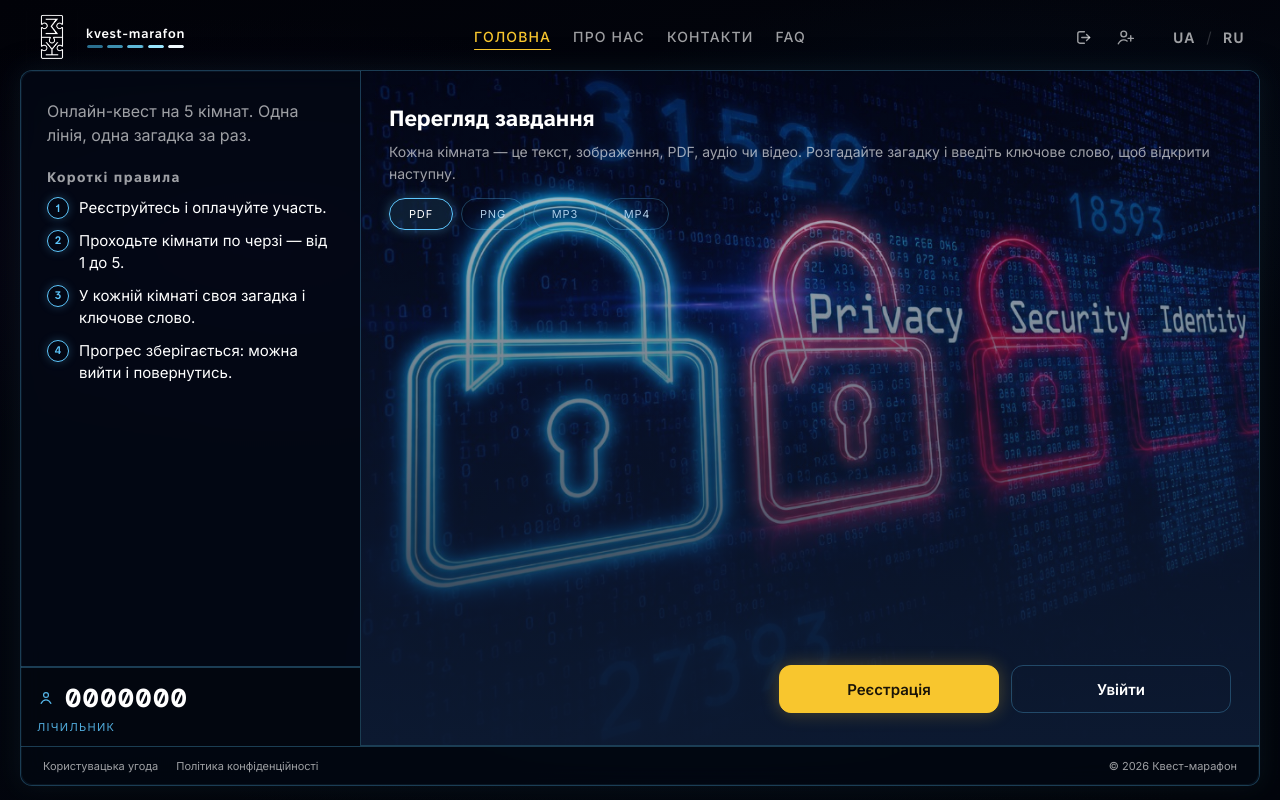
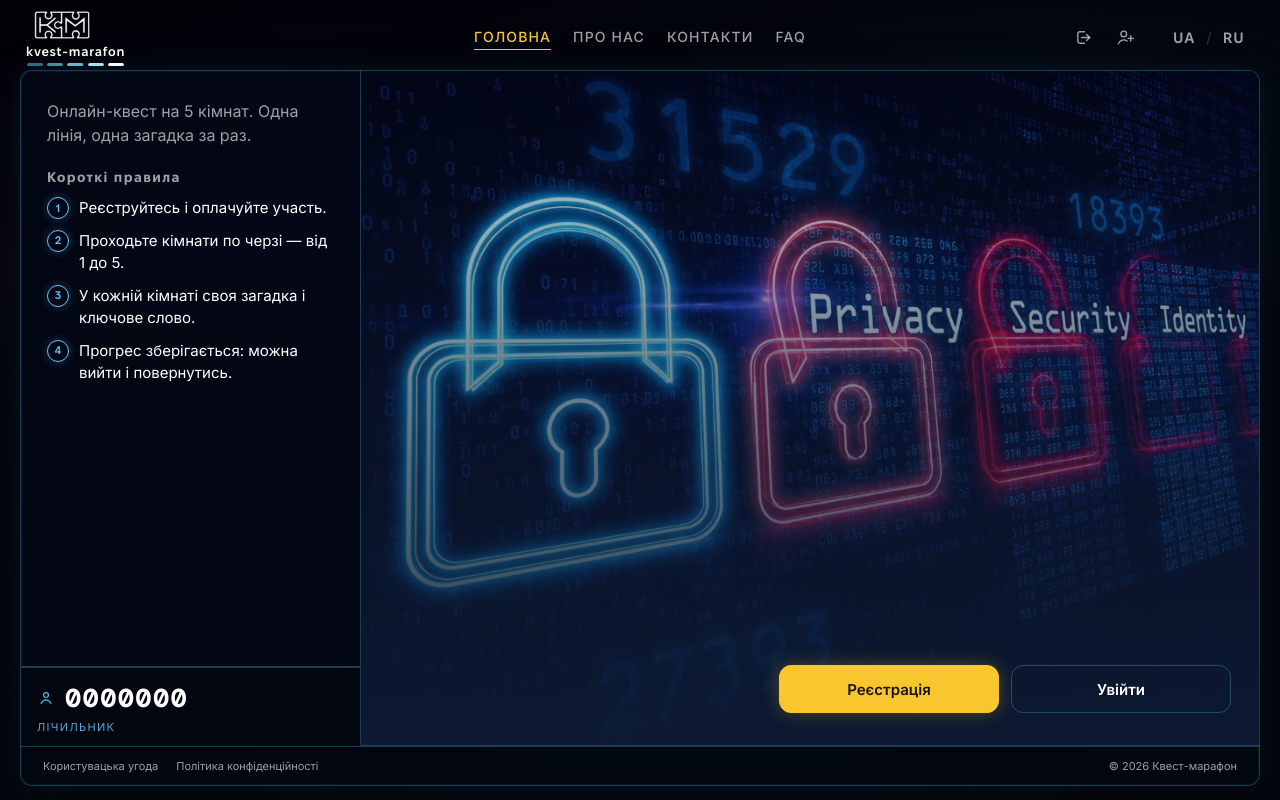
Before and after one commit to prometeylabsanna-lgtm/questmarathon, a Django app: page / in a window 1280 px wide. Run offline with Django 5.2, Linux system fonts and the light colour scheme; data comes from the database, SQL or seed files in the repository.

Commit message:
logo changed

```diff
--- a/static/css/style.css
+++ b/static/css/style.css
@@ -79,13 +79,20 @@ html {
   z-index: 2;
 }
 
-.qm-header__brand {
+a.qm-header__brand,
+a.qm-header__brand:visited,
+a.qm-header__brand:hover {
   display: flex;
-  align-items: center;
-  gap: 8px;
+  flex-direction: column;
+  align-items: flex-start;
+  justify-content: center;
+  gap: 2px;
   min-width: 0;
   flex: 1 1 auto;
   height: var(--qm-header-h);
+  color: var(--qm-text);
+  text-decoration: none;
+  -webkit-text-decoration: none;
 }
 
 .qm-brand-name {
@@ -98,7 +105,7 @@ html {
   flex-shrink: 1;
   min-width: 0;
   max-width: min(160px, 42vw);
-  height: var(--qm-header-h);
+  height: auto;
 }
 
 .qm-brand-name__text {
@@ -417,8 +424,8 @@ html {
   line-height: 0;
   text-decoration: none;
   flex-shrink: 0;
-  width: 44px;
-  height: var(--qm-header-h);
+  width: 56px;
+  height: 28px;
   overflow: visible;
   position: relative;
 }
@@ -427,13 +434,13 @@ html {
   position: absolute;
   left: 50%;
   top: 50%;
-  height: calc(var(--qm-header-h) + 6px);
+  height: 52px;
   width: auto;
   max-width: none;
   object-fit: contain;
   display: block;
-  -webkit-transform: translate(-50%, -50%) scaleX(-1);
-  transform: translate(-50%, -50%) scaleX(-1);
+  -webkit-transform: translate(-50%, -50%) rotate(90deg);
+  transform: translate(-50%, -50%) rotate(90deg);
 }
 
 .qm-nav--desktop {
@@ -841,7 +848,7 @@ h3, h4, h5, h6 {
   z-index: 2;
   display: flex;
   flex-direction: column;
-  justify-content: space-between;
+  justify-content: flex-end;
   padding: 20px 16px;
   gap: 20px;
   min-width: 0;
--- a/static/css/style2.css
+++ b/static/css/style2.css
@@ -390,7 +390,12 @@
   }
 
   .qm-logo {
-    width: 52px;
+    width: 72px;
+    height: 34px;
+  }
+
+  .qm-logo__img {
+    height: 64px;
   }
 
   .qm-brand-name {
--- a/templates/pages/home.html
+++ b/templates/pages/home.html
@@ -44,16 +44,6 @@
     >
     <div class="qm-preview__scrim" aria-hidden="true"></div>
     <div class="qm-preview__content">
-      <div class="qm-preview__copy">
-        <h3 class="qm-preview__heading">{% trans "Перегляд завдання" %}</h3>
-        <p class="qm-preview__text">{% trans "Кожна кімната — це текст, зображення, PDF, аудіо чи відео. Розгадайте загадку і введіть ключове слово, щоб відкрити наступну." %}</p>
-        <div class="qm-file-tags" role="list">
-          <span class="qm-file-tag qm-file-tag--active" role="listitem">PDF</span>
-          <span class="qm-file-tag" role="listitem">PNG</span>
-          <span class="qm-file-tag" role="listitem">MP3</span>
-          <span class="qm-file-tag" role="listitem">MP4</span>
-        </div>
-      </div>
       <div class="qm-cta">
         {% if user.is_authenticated %}
           <a href="{% url 'accounts:cabinet' %}" class="qm-btn qm-btn--primary">{% trans "До кабінету" %}</a>
--- a/templates/partials/header.html
+++ b/templates/partials/header.html
@@ -1,10 +1,10 @@
 {% load i18n static %}
 <header class="qm-header">
-  <div class="qm-header__brand">
-    <a href="{% url 'pages:home' %}" class="qm-logo" aria-label="kvest-marafon">
+  <a href="{% url 'pages:home' %}" class="qm-header__brand" aria-label="kvest-marafon">
+    <span class="qm-logo">
       <img src="{% static 'images/logo-quest-marathon.png' %}" alt="" class="qm-logo__img" width="64" height="64" decoding="async" fetchpriority="high">
-    </a>
-    <a href="{% url 'pages:home' %}" class="qm-brand-name" aria-label="kvest-marafon">
+    </span>
+    <span class="qm-brand-name">
       <span class="qm-brand-name__text">kvest-marafon</span>
       <span class="qm-brand-bars" aria-hidden="true">
         <span class="qm-brand-bars__seg"><span class="qm-brand-bars__fill"></span></span>
@@ -13,8 +13,8 @@
         <span class="qm-brand-bars__seg"><span class="qm-brand-bars__fill"></span></span>
         <span class="qm-brand-bars__seg"><span class="qm-brand-bars__fill"></span></span>
       </span>
-    </a>
-  </div>
+    </span>
+  </a>
 
   <nav class="qm-nav qm-nav--desktop" aria-label="{% trans 'Основні сторінки' %}">
     <a class="qm-nav__link{% if request.resolver_match.namespace == 'pages' and request.resolver_match.url_name == 'home' %} qm-nav__link--active{% endif %}" href="{% url 'pages:home' %}">{% trans "Головна" %}</a>
```
